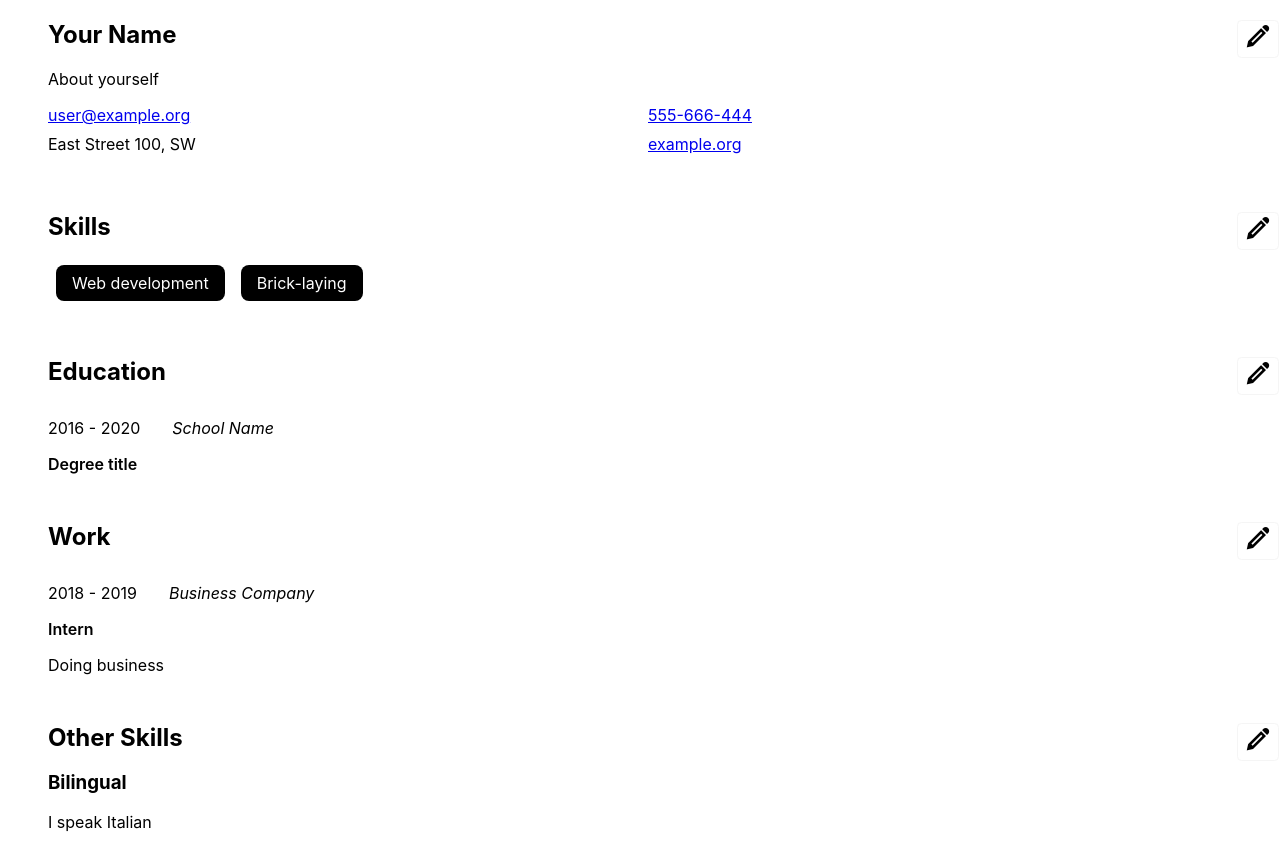
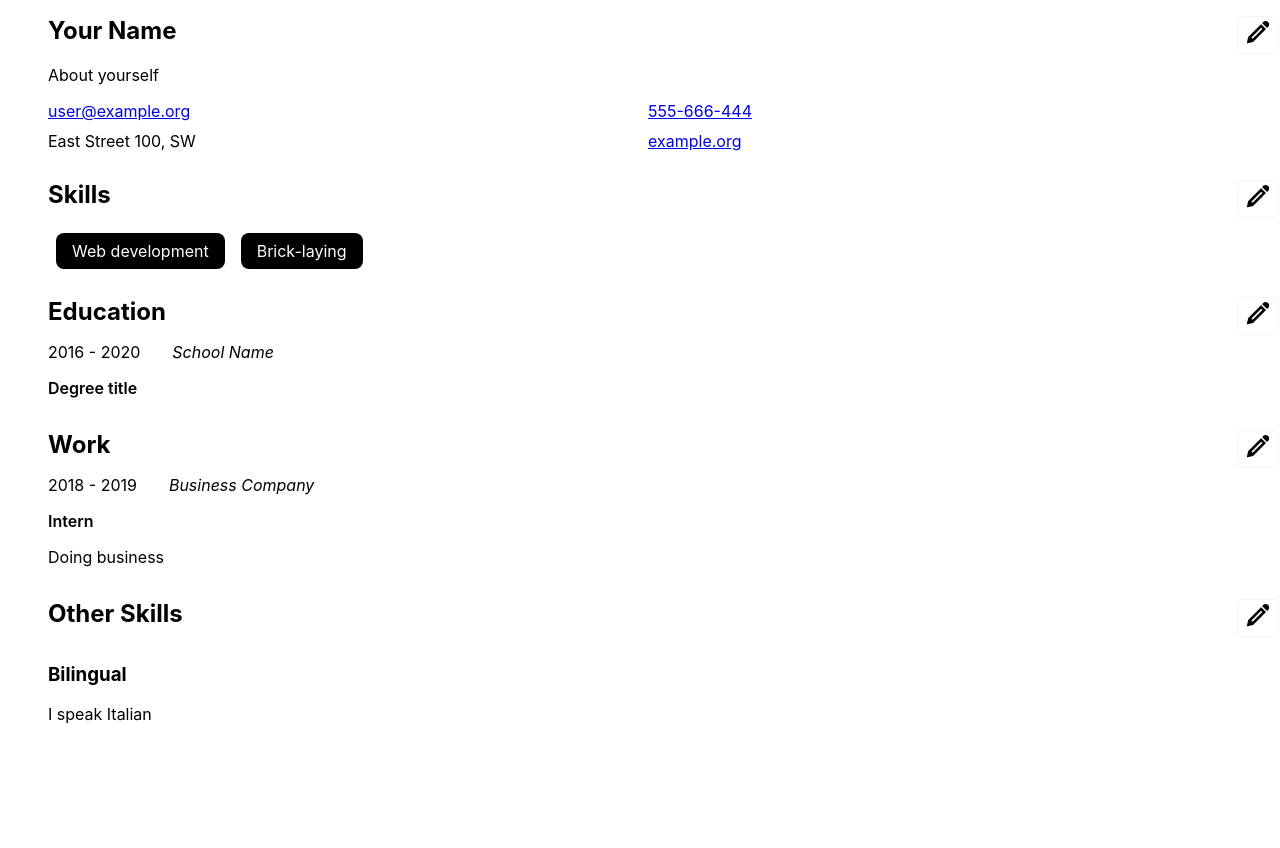
Before and after one commit to themetar/cv-builder, a React (Create React App) app: page / in a window 1280 px wide. After the commit the page ends 800 px from the top, so only its background shows below. Built offline with nearby package versions, Linux system fonts and the light colour scheme.

Commit message:
Set up page layout

```diff
--- a/src/App.css
+++ b/src/App.css
@@ -10,9 +10,12 @@ textarea {
   resize: vertical;
 }
 
+h1 {
+  margin-top: 0;
+}
+
 h2 {
-  margin-top: 2em;
-  margin-bottom: 0;
+  margin-bottom: 1rem;
 }
 
 section {
@@ -24,6 +27,10 @@ section {
 /* utilities */
 .m-b-1 {
   margin-bottom: 1rem;
+}
+
+.m-b-2 {
+  margin-bottom: 2rem;
 }
 
 .m-b-1\/2 {
@@ -57,6 +64,7 @@ section {
   /* 'margins' : */
   padding-left: 3rem;
   padding-right: 3rem;
+  padding-top: 1rem;
 }
 
 .bio-name,
@@ -98,7 +106,7 @@ section {
 }
 
 .chrono-entry {
-  padding-top: 1rem;
+  margin-bottom: 2rem;
 }
 
 .year-from::after {
@@ -126,3 +134,9 @@ section {
 .edit-when-where > input[type="number"]{
   width: 10ch;
 }
+
+.OtherSkills .grid {
+  display: grid;
+  grid-template-columns: repeat(2, 1fr);
+  gap: 1rem;
+}
--- a/src/components/sections/Chronicle.js
+++ b/src/components/sections/Chronicle.js
@@ -116,7 +116,7 @@ class Chronicle extends Component {
           <input type="text" value={where} onChange={handleWhere}/>
         </div>
         <input type="text" value={what} onChange={handleWhat} className="m-b-1"/>
-        <input type="text" value={description} placeholder="Optional details" onChange={handleDescription} className="m-b-1"/>
+        <input type="text" value={description} placeholder="Optional details" onChange={handleDescription}/>
       </div>
     );
   }
--- a/src/components/sections/OtherSkills.js
+++ b/src/components/sections/OtherSkills.js
@@ -61,8 +61,8 @@ class OtherSkills extends Component {
     this.inputHandlers.splice(data.length, this.inputHandlers.length - data.length);
 
     return (
-      <div>
-        <div>
+      <div className="OtherSkills">
+        <div className="grid m-b-2">
         {
           mode === "show" && data.map(this.showMap)
         }
@@ -89,7 +89,7 @@ class OtherSkills extends Component {
   editMap(skill, index) {
     return (
       <div key={index}>
-        <input type="text" value={skill.topic} onChange={this.inputHandlers[index].handleTopic} />
+        <input type="text" value={skill.topic} onChange={this.inputHandlers[index].handleTopic} className="m-b-1/2" />
         <textarea value={skill.details} onChange={this.inputHandlers[index].handleDetails}/>
       </div>
     );
--- a/src/components/sections/Personal.js
+++ b/src/components/sections/Personal.js
@@ -59,8 +59,8 @@ class Personal extends Component {
     // when editing
     const inputs = (
       <div>
-        <input type="text" value={data.name} onChange={this.handleNameChange} className="bio-name" />
-        <input type="text" value={data.about} onChange={this.handleAboutChange} className="bio-about" />
+        <input type="text" value={data.name} onChange={this.handleNameChange} className="bio-name m-b-1" />
+        <input type="text" value={data.about} onChange={this.handleAboutChange} className="bio-about m-b-1" />
         <ul className="contact-info">
         {
           data.contactList.map((c, i) => {
```
